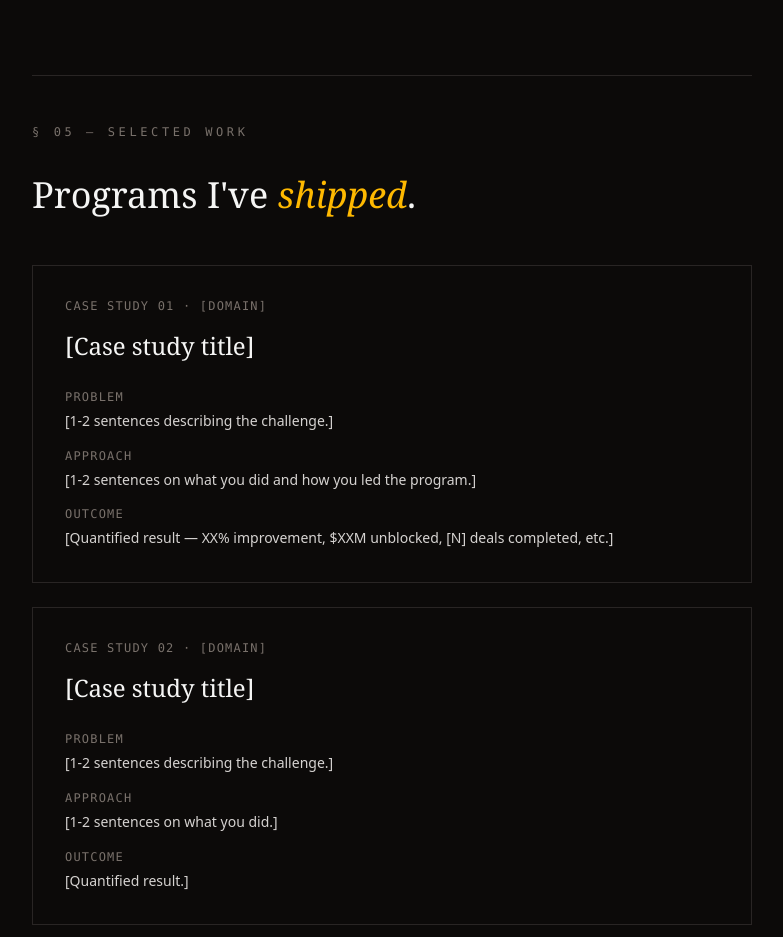
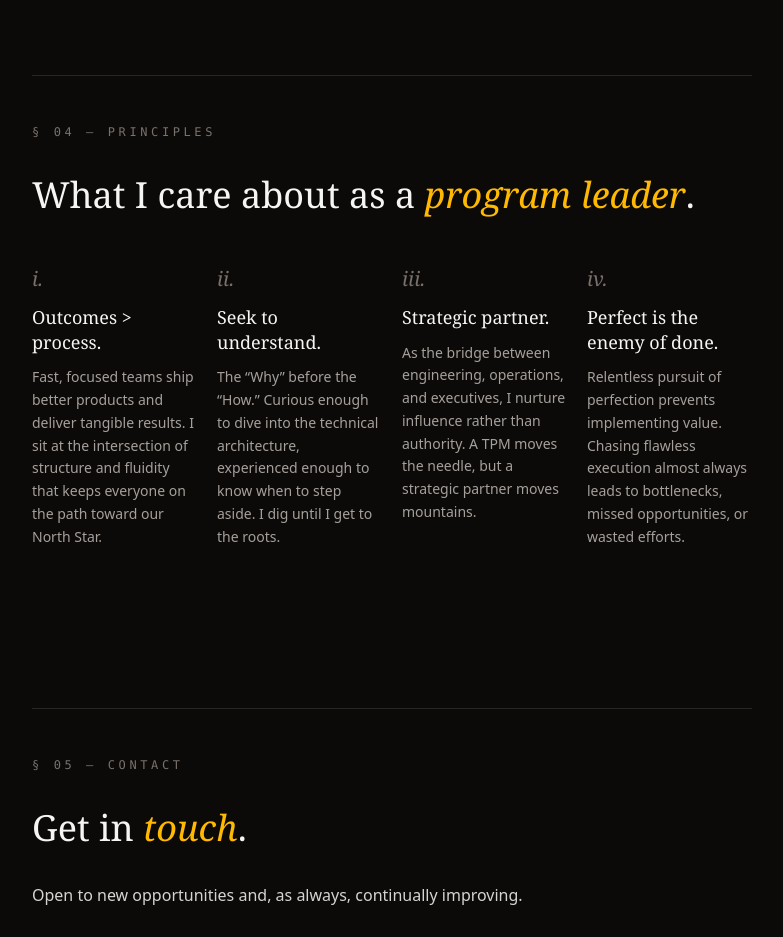
Before and after one commit to jackyyu93/jackyyu-me, an Astro site: page / in a window 1280 px wide. Shown: the part 3865-4802 px from the top of the page, without its empty margins (248-1031 px from the left). Built offline with nearby package versions, Linux system fonts and the light colour scheme; Astro itself is replaced by a stand-in of ours.

Commit message:
content: principles section - 4 values in 4-column grid

```diff
--- a/src/pages/index.astro
+++ b/src/pages/index.astro
@@ -380,109 +380,66 @@ const lastUpdated = "May 2026";
         </div>
       </section>
 
-      <!-- § 05 WORK / CASE STUDIES -->
-      <section id="work" class="space-y-8 pt-12 border-t border-stone-800">
+      <!-- § 04 PRINCIPLES -->
+      <section id="principles" class="space-y-8 pt-12 border-t border-stone-800">
         <p class="text-xs tracking-[0.3em] text-stone-500 uppercase font-mono">
-          § 05 — Selected Work
+          § 04 — Principles
         </p>
         <h2 class="text-3xl md:text-4xl font-serif leading-tight">
-          Programs I've <em class="italic text-amber-400">shipped</em>.
+          What I care about as a <em class="italic text-amber-400">program leader</em>.
         </h2>
-        <div class="space-y-6 pt-4">
-          <div class="border border-stone-800 p-6 md:p-8 space-y-4 hover:border-stone-700 transition">
-            <p class="text-xs tracking-widest text-stone-500 uppercase font-mono">
-              CASE STUDY 01 · [DOMAIN]
+        <div class="grid grid-cols-1 sm:grid-cols-2 md:grid-cols-4 gap-6 md:gap-5 pt-4">
+          <div class="space-y-3">
+            <p class="text-stone-500 font-serif italic text-xl">i.</p>
+            <h3 class="text-lg font-serif leading-snug">
+              Outcomes &gt; process.
+            </h3>
+            <p class="text-stone-400 text-sm leading-relaxed">
+              Fast, focused teams ship better products and deliver tangible results.
+              I sit at the intersection of structure and fluidity that keeps everyone
+              on the path toward our North Star.
             </p>
-            <h3 class="text-xl md:text-2xl font-serif">[Case study title]</h3>
-            <div class="space-y-3 text-sm pt-2">
-              <div>
-                <span class="text-stone-500 uppercase tracking-widest text-xs font-mono">Problem</span>
-                <p class="text-stone-300 mt-1 leading-relaxed">
-                  [1-2 sentences describing the challenge.]
-                </p>
-              </div>
-              <div>
-                <span class="text-stone-500 uppercase tracking-widest text-xs font-mono">Approach</span>
-                <p class="text-stone-300 mt-1 leading-relaxed">
-                  [1-2 sentences on what you did and how you led the program.]
-                </p>
-              </div>
-              <div>
-                <span class="text-stone-500 uppercase tracking-widest text-xs font-mono">Outcome</span>
-                <p class="text-stone-300 mt-1 leading-relaxed">
-                  [Quantified result — XX% improvement, $XXM unblocked, [N] deals completed, etc.]
-                </p>
-              </div>
-            </div>
           </div>
-
-          <div class="border border-stone-800 p-6 md:p-8 space-y-4 hover:border-stone-700 transition">
-            <p class="text-xs tracking-widest text-stone-500 uppercase font-mono">
-              CASE STUDY 02 · [DOMAIN]
+          <div class="space-y-3">
+            <p class="text-stone-500 font-serif italic text-xl">ii.</p>
+            <h3 class="text-lg font-serif leading-snug">
+              Seek to understand.
+            </h3>
+            <p class="text-stone-400 text-sm leading-relaxed">
+              The &ldquo;Why&rdquo; before the &ldquo;How.&rdquo; Curious enough to
+              dive into the technical architecture, experienced enough to know when
+              to step aside. I dig until I get to the roots.
             </p>
-            <h3 class="text-xl md:text-2xl font-serif">[Case study title]</h3>
-            <div class="space-y-3 text-sm pt-2">
-              <div>
-                <span class="text-stone-500 uppercase tracking-widest text-xs font-mono">Problem</span>
-                <p class="text-stone-300 mt-1 leading-relaxed">
-                  [1-2 sentences describing the challenge.]
-                </p>
-              </div>
-              <div>
-                <span class="text-stone-500 uppercase tracking-widest text-xs font-mono">Approach</span>
-                <p class="text-stone-300 mt-1 leading-relaxed">
-                  [1-2 sentences on what you did.]
-                </p>
-              </div>
-              <div>
-                <span class="text-stone-500 uppercase tracking-widest text-xs font-mono">Outcome</span>
-                <p class="text-stone-300 mt-1 leading-relaxed">
-                  [Quantified result.]
-                </p>
-              </div>
-            </div>
           </div>
-
-          <div class="border border-stone-800 p-6 md:p-8 space-y-4 hover:border-stone-700 transition">
-            <p class="text-xs tracking-widest text-stone-500 uppercase font-mono">
-              CASE STUDY 03 · [DOMAIN]
+          <div class="space-y-3">
+            <p class="text-stone-500 font-serif italic text-xl">iii.</p>
+            <h3 class="text-lg font-serif leading-snug">
+              Strategic partner.
+            </h3>
+            <p class="text-stone-400 text-sm leading-relaxed">
+              As the bridge between engineering, operations, and executives, I nurture
+              influence rather than authority. A TPM moves the needle, but a strategic
+              partner moves mountains.
             </p>
-            <h3 class="text-xl md:text-2xl font-serif">[Case study title]</h3>
-            <div class="space-y-3 text-sm pt-2">
-              <div>
-                <span class="text-stone-500 uppercase tracking-widest text-xs font-mono">Problem</span>
-                <p class="text-stone-300 mt-1 leading-relaxed">
-                  [1-2 sentences describing the challenge.]
-                </p>
-              </div>
-              <div>
-                <span class="text-stone-500 uppercase tracking-widest text-xs font-mono">Approach</span>
-                <p class="text-stone-300 mt-1 leading-relaxed">
-                  [1-2 sentences on what you did.]
-                </p>
-              </div>
-              <div>
-                <span class="text-stone-500 uppercase tracking-widest text-xs font-mono">Outcome</span>
-                <p class="text-stone-300 mt-1 leading-relaxed">
-                  [Quantified result.]
-                </p>
-              </div>
-            </div>
+          </div>
+          <div class="space-y-3">
+            <p class="text-stone-500 font-serif italic text-xl">iv.</p>
+            <h3 class="text-lg font-serif leading-snug">
+              Perfect is the enemy of done.
+            </h3>
+            <p class="text-stone-400 text-sm leading-relaxed">
+              Relentless pursuit of perfection prevents implementing value. Chasing
+              flawless execution almost always leads to bottlenecks, missed
+              opportunities, or wasted efforts.
+            </p>
           </div>
         </div>
-        <p class="text-stone-500 text-sm pt-4 italic">
-          Full case studies and outcomes available on request — <a
-            href="#contact"
-            class="text-stone-300 underline hover:text-amber-400 transition"
-            >reach out</a
-          >.
-        </p>
       </section>
 
-      <!-- § 06 CONTACT -->
+      <!-- § 05 CONTACT -->
       <section id="contact" class="space-y-8 pt-12 border-t border-stone-800">
         <p class="text-xs tracking-[0.3em] text-stone-500 uppercase font-mono">
-          § 06 — Contact
+          § 05 — Contact
         </p>
         <h2 class="text-3xl md:text-4xl font-serif leading-tight">
           Get in <em class="italic text-amber-400">touch</em>.
```
